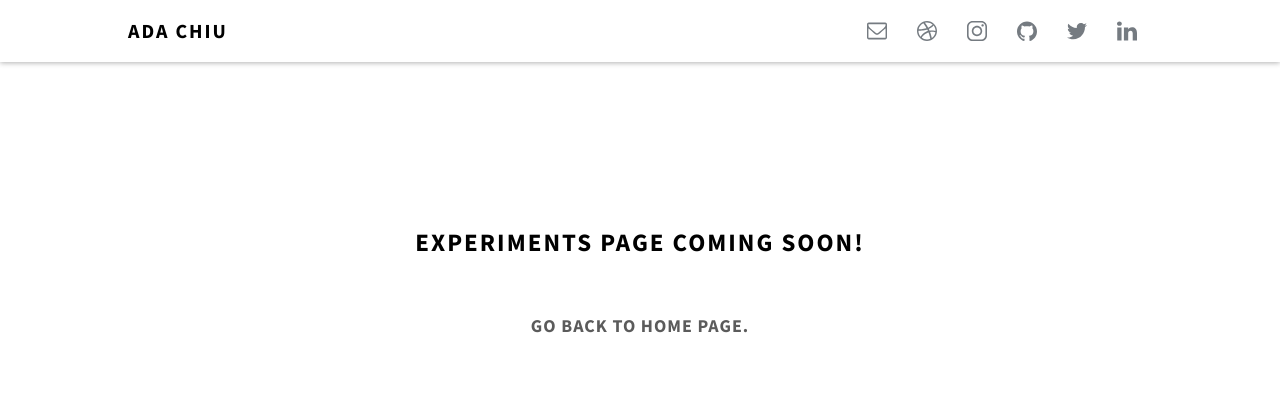
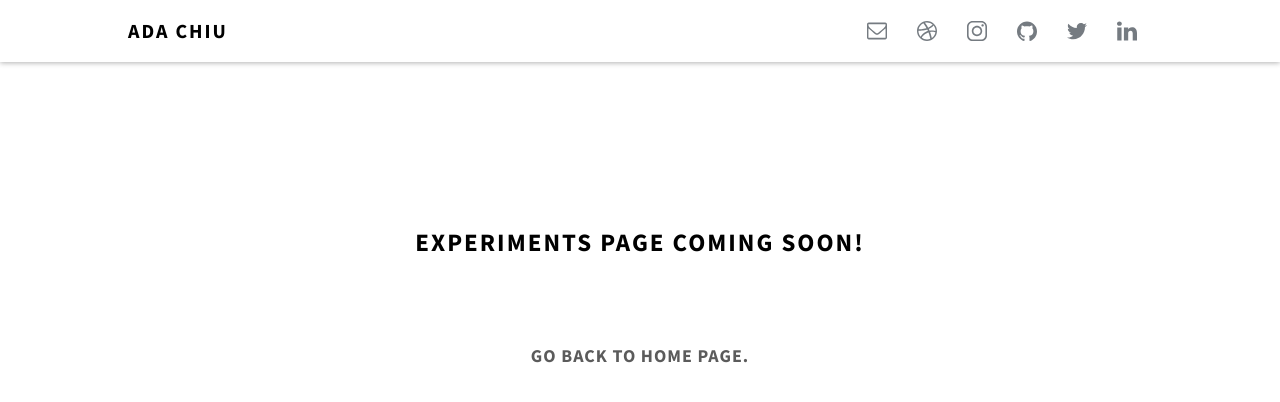
Before and after one commit to adachiu/adachiu.github.io, a Jekyll site: the page built from experiments/index.html, in a window 1280 px wide. Shown: the top 402 px of the page. Built offline with Jekyll 4.4.1, drawn with Linux system fonts in a browser that asks for light colours.

Commit message:
spacing fixed for experiments

```diff
--- a/assets/css/1-base/_buttons.scss
+++ b/assets/css/1-base/_buttons.scss
@@ -10,6 +10,7 @@
   font-weight: 700;
   justify-content: center;
   letter-spacing: 1px;
+  margin-top: 1.6666666666666667em; // 30px
   outline: none;
   position: relative;
   text-transform: uppercase;
--- a/assets/css/2-home/_home-experiments.scss
+++ b/assets/css/2-home/_home-experiments.scss
@@ -60,5 +60,4 @@ $parallax-background-height: $parallax-window-height * 1.5;
 
 .btn-experiments {
   color: $btn-light;
-  margin-top: 1.6666666666666667em; // 30px
 }
--- a/assets/css/2-home/_home-footer.scss
+++ b/assets/css/2-home/_home-footer.scss
@@ -17,5 +17,4 @@
 .btn-contact {
   color: $body-text;
   margin-bottom: 8em; // 144px
-  margin-top: 1.6666666666666667em; // 30px
 }
--- a/assets/css/2-home/_home-works.scss
+++ b/assets/css/2-home/_home-works.scss
@@ -166,7 +166,6 @@
 .btn-alzie {
   color: $btn-light;
   justify-content: flex-start;
-  margin-top: 1.6666666666666667em; // 30px
   padding: 0;
 
   @media only screen
@@ -312,7 +311,6 @@
 .btn-ibeam {
   color: $btn-dark;
   justify-content: flex-start;
-  margin-top: 1.6666666666666667em; // 30px
   padding: 0;
 
   @media only screen
@@ -439,7 +437,6 @@
 
   .btn-codebuddies {
     color: $btn-dark;
-    margin-top: 1.6666666666666667em; // 30px
   }
 
   .btn-codebuddies:hover {
@@ -507,7 +504,6 @@
 
   .btn-odin {
     color: $btn-dark;
-    margin-top: 1.6666666666666667em; // 30px
   }
 
   .btn-odin:hover {
--- a/assets/css/main.css
+++ b/assets/css/main.css
@@ -446,6 +446,7 @@ body {
   font-weight: 700;
   justify-content: center;
   letter-spacing: 1px;
+  margin-top: 1.6666666666666667em;
   outline: none;
   position: relative;
   text-transform: uppercase;
@@ -718,7 +719,6 @@ svg:hover .linkedin {
 .btn-alzie {
   color: #fff;
   justify-content: flex-start;
-  margin-top: 1.6666666666666667em;
   padding: 0; }
   @media only screen and (min-width: 320px) {
     .btn-alzie {
@@ -821,7 +821,6 @@ svg:hover .linkedin {
 .btn-ibeam {
   color: #5b5b5b;
   justify-content: flex-start;
-  margin-top: 1.6666666666666667em;
   padding: 0; }
   @media only screen and (min-width: 320px) {
     .btn-ibeam {
@@ -904,8 +903,7 @@ svg:hover .linkedin {
   .section-codebuddies .project-desc {
     color: #5b5b5b; }
   .section-codebuddies .btn-codebuddies {
-    color: #5b5b5b;
-    margin-top: 1.6666666666666667em; }
+    color: #5b5b5b; }
   .section-codebuddies .btn-codebuddies:hover {
     opacity: .5; }
 
@@ -949,8 +947,7 @@ svg:hover .linkedin {
   .section-odin .project-desc {
     color: #5b5b5b; }
   .section-odin .btn-odin {
-    color: #5b5b5b;
-    margin-top: 1.6666666666666667em; }
+    color: #5b5b5b; }
   .section-odin .btn-odin:hover {
     opacity: .5; }
 
@@ -996,8 +993,7 @@ svg:hover .linkedin {
       background-size: 100%; } }
 
 .btn-experiments {
-  color: #fff;
-  margin-top: 1.6666666666666667em; }
+  color: #fff; }
 
 .section-footer {
   background-color: #fff;
@@ -1014,8 +1010,7 @@ svg:hover .linkedin {
 
 .btn-contact {
   color: #5b5b5b;
-  margin-bottom: 8em;
-  margin-top: 1.6666666666666667em; }
+  margin-bottom: 8em; }
 
 .contact {
   align-items: center;
--- a/experiments/index.html
+++ b/experiments/index.html
@@ -6,7 +6,7 @@ permalink: /experiments/
 
 <div class="home-wrap">
   {% include header.html %}
-  <div class="light-text">
+  <div class="light-text experiments-sections">
     <h3 class="title-h3">Experiments page coming soon!</h3>
     <a href="{{ site.baseurl }}/" class="btn">Go back to home page.</a>
   </div>
```
